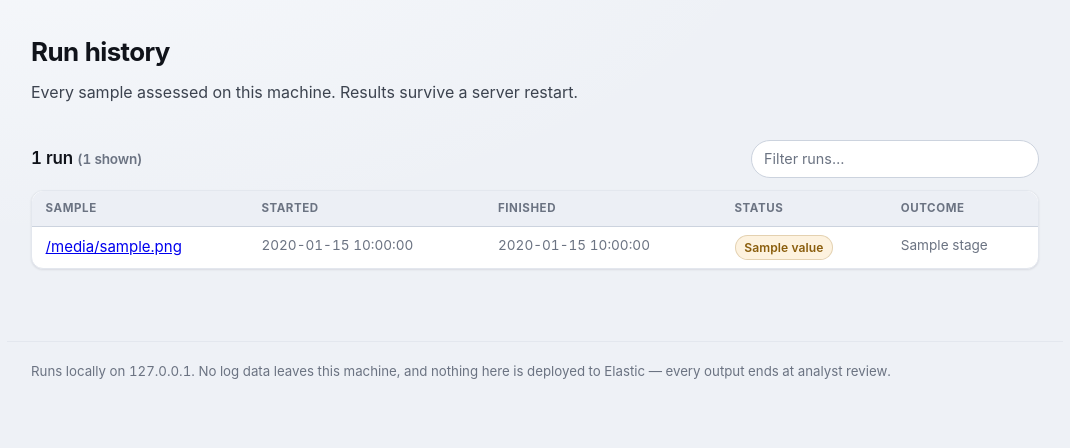
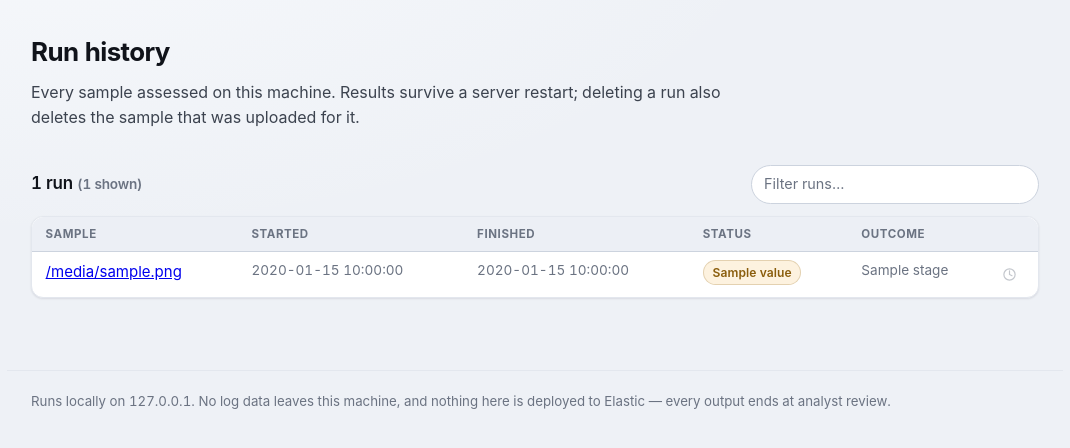
Before and after one commit to Gh05txvx/detection-feasibility-engine, a FastAPI app: template engine/web/templates/history.html in a window 1280 px wide. Shown: the part 54-502 px from the top of the page, without its empty margins (105-1175 px from the left). Run offline with FastAPI, Linux system fonts and the light colour scheme; the template is opened without the code that fills it: most values are stand-ins (such as "Sample title", 1, 10 or a date in 2020); parts of the project's set-up code (start-up, migrations or seed data) failed here and were passed over.

Commit message:
Let a run be deleted, and delete the uploaded sample with it
Backlog 1.9. A delete button on a history table is ordinary. The reason this one
matters is data/uploads/: it is the only place in the project holding real client
log data, and nothing ever removed anything from it. A run could be forgotten
from the UI while the sample it came from sat on disk indefinitely. Deleting a
run now removes all three artefacts: the row, data/jobs/<id>.json, and
data/uploads/<id>-<name>. That half-closes backlog 5.1; expiry is still open.

A run still in flight cannot be deleted. It would write its result file after the
delete, leaving an orphan no row points at. The button is disabled with the
reason on it rather than hidden, so the absence is explained rather than puzzling.

Neither path is trusted for being usual. result_path comes out of the database
and the job id comes off the URL; both are resolved and checked against the
directory they are supposed to be under before anything is unlinked. A delete
route that hands a URL segment to a glob is exactly where a traversal would pay
off. A file that has wandered outside its directory is left alone and the row
still goes, and a file already gone is not an error: the row is what was asked
for, and refusing to finish because someone tidied up by hand would strand them.

The whole panel is swapped rather than the row. Removing just the row would
leave the heading count, the "N shown" filter count and the empty state
disagreeing with what is actually there. One template renders that panel for
both pages, because a route that had to know which of two near-identical tables
called it would drift out of step with them.

The filter is now delegated from the document. An input bound at
DOMContentLoaded stops filtering the moment htmx swaps its panel, and rebinding
after each swap doubles the handlers on the inputs that were not replaced.

It asks before it acts, and the confirmation names the file and says the sample
goes too.

306 tests pass.

Co-Authored-By: Claude Opus 5 <noreply@anthropic.com>
Claude-Session: https://claude.ai/code/session_01UUugAvdnD33N8HfBYpV5Ai

```diff
--- a/engine/web/static/app.css
+++ b/engine/web/static/app.css
@@ -365,6 +365,43 @@ button:disabled { opacity: 0.5; cursor: default; transform: none; box-shadow: no
 
 .button.ghost:hover { background: var(--panel-2); border-color: var(--accent); color: var(--accent); filter: none; }
 .button.small { padding: 0.32rem 0.7rem; font-size: 0.85rem; }
+
+/* A square, quiet button for a row action. It stays low-contrast until the row
+   is hovered, so a column of delete icons does not read as the loudest thing on
+   a page whose subject is the runs themselves. */
+.icon-button {
+  display: inline-grid;
+  place-items: center;
+  width: 1.85rem;
+  height: 1.85rem;
+  padding: 0;
+  border: 1px solid transparent;
+  border-radius: var(--radius-sm);
+  background: transparent;
+  color: var(--muted);
+  box-shadow: none;
+  transition: background 0.13s, color 0.13s, border-color 0.13s;
+}
+
+.icon-button:hover { background: var(--panel-2); color: var(--ink-2); border-color: var(--line); filter: none; transform: none; box-shadow: none; }
+.icon-button.danger:hover { background: var(--bad-soft); color: var(--bad); border-color: var(--bad); }
+.icon-button:disabled { opacity: 0.4; }
+.icon-button:disabled:hover { background: transparent; border-color: transparent; color: var(--muted); }
+
+td.row-actions, th.row-actions { width: 2.6rem; text-align: right; padding-left: 0.2rem; }
+
+/* Visible to a screen reader, and to nobody else. */
+.sr-only {
+  position: absolute;
+  width: 1px;
+  height: 1px;
+  padding: 0;
+  margin: -1px;
+  overflow: hidden;
+  clip: rect(0 0 0 0);
+  white-space: nowrap;
+  border: 0;
+}
 
 /* ---------------------------------------------------------------- badges -- */
 
--- a/engine/web/static/app.js
+++ b/engine/web/static/app.js
@@ -46,19 +46,23 @@
 
   // Type-to-filter over any container of rows or cards. A Windows Security
   // sample produces 146 candidates; scrolling is not a way to find one.
+  //
+  // Delegated from the document rather than bound to each input, because htmx
+  // replaces whole panels: an input bound on DOMContentLoaded stops filtering
+  // the moment its panel is swapped, and rebinding after each swap doubles up
+  // the handlers on the inputs that were not replaced.
   function setupFilters() {
-    var inputs = document.querySelectorAll("[data-filter-target]");
-    Array.prototype.forEach.call(inputs, function (input) {
+    document.addEventListener("input", function (event) {
+      var input = event.target;
+      if (!input || !input.getAttribute || !input.getAttribute("data-filter-target")) return;
+
       var container = document.querySelector(input.getAttribute("data-filter-target"));
-      var counter = input.getAttribute("data-filter-count")
-        ? document.querySelector(input.getAttribute("data-filter-count"))
-        : null;
       if (!container) return;
+      var countSelector = input.getAttribute("data-filter-count");
+      var counter = countSelector ? document.querySelector(countSelector) : null;
 
+      var needle = input.value.trim().toLowerCase();
       var items = container.querySelectorAll("[data-filter-text]");
-
-      input.addEventListener("input", function () {
-        var needle = input.value.trim().toLowerCase();
       var shown = 0;
       Array.prototype.forEach.call(items, function (item) {
         var hit = !needle || item.getAttribute("data-filter-text").indexOf(needle) !== -1;
@@ -67,7 +71,6 @@
       });
       if (counter) counter.textContent = shown;
     });
-    });
   }
 
   document.addEventListener("DOMContentLoaded", function () {
--- /dev/null
+++ b/engine/web/templates/_runs.html
@@ -0,0 +1,89 @@
+{# The run list, on the upload page and on History alike.
+
+   One template rather than two because the delete route re-renders it: a route
+   that has to know which of two near-identical tables called it would drift out
+   of step with them. `view` picks the differences; `jobs` is already scoped to
+   the right limit by whoever rendered this.
+
+   Swapped whole rather than row-by-row so the counts in the heading, the empty
+   state, and the rows can never disagree about what is left. #}
+
+<div id="runs-panel">
+{% if jobs %}
+
+<div class="section-head">
+  {% if view == 'recent' %}
+    <h2>Recent runs</h2>
+    <a class="button ghost small" href="/history">All runs</a>
+  {% else %}
+    <h2>{{ jobs | length }} run{{ '' if jobs | length == 1 else 's' }}
+        <span class="muted small">(<span id="run-count">{{ jobs | length }}</span> shown)</span></h2>
+    <input class="filter" type="search" placeholder="Filter runs&hellip;"
+           data-filter-target="#run-rows" data-filter-count="#run-count">
+  {% endif %}
+</div>
+
+<div class="table-wrap">
+  <table>
+    <thead>
+      <tr>
+        <th>Sample</th>
+        <th>Started</th>
+        {% if view != 'recent' %}<th>Finished</th>{% endif %}
+        <th>Status</th>
+        <th>Outcome</th>
+        <th class="row-actions"><span class="sr-only">Delete</span></th>
+      </tr>
+    </thead>
+    <tbody id="run-rows">
+    {% for job in jobs %}
+      <tr data-filter-text="{{ (job.filename ~ ' ' ~ job.status.value ~ ' ' ~ (job.result_type or '')) | lower }}">
+        <td><a href="/jobs/{{ job.job_id }}">{{ job.filename }}</a></td>
+        <td class="muted small">{{ job.created_at }}</td>
+        {% if view != 'recent' %}<td class="muted small">{{ job.finished_at or '' }}</td>{% endif %}
+        <td>{% include "_job_badge.html" %}</td>
+        <td class="small">{% include "_job_outcome.html" %}</td>
+        <td class="row-actions">
+          {% if job.finished %}
+          <button class="icon-button danger"
+                  hx-delete="/jobs/{{ job.job_id }}?view={{ view }}"
+                  hx-target="#runs-panel"
+                  hx-swap="outerHTML"
+                  hx-confirm="Delete {{ job.filename }}? This removes the uploaded sample and the stored result for that run, and cannot be undone."
+                  title="Delete this run and its uploaded sample"
+                  aria-label="Delete {{ job.filename }}">
+            <svg width="15" height="15" viewBox="0 0 24 24" fill="none" stroke="currentColor"
+                 stroke-width="1.9" stroke-linecap="round" stroke-linejoin="round" aria-hidden="true">
+              <path d="M3 6h18"></path>
+              <path d="M8 6V4a1 1 0 0 1 1-1h6a1 1 0 0 1 1 1v2"></path>
+              <path d="M19 6l-1 14a1 1 0 0 1-1 1H7a1 1 0 0 1-1-1L5 6"></path>
+              <path d="M10 11v6M14 11v6"></path>
+            </svg>
+          </button>
+          {% else %}
+          {# A run still in flight would write its result file after the delete,
+             leaving an orphan the row no longer points at. #}
+          <button class="icon-button" disabled
+                  title="Still running. It can be deleted once it finishes."
+                  aria-label="Cannot delete a run that is still going">
+            <svg width="15" height="15" viewBox="0 0 24 24" fill="none" stroke="currentColor"
+                 stroke-width="1.9" stroke-linecap="round" aria-hidden="true">
+              <path d="M12 6v6l4 2"></path>
+              <circle cx="12" cy="12" r="9"></circle>
+            </svg>
+          </button>
+          {% endif %}
+        </td>
+      </tr>
+    {% endfor %}
+    </tbody>
+  </table>
+</div>
+
+{% elif view != 'recent' %}
+<div class="empty">
+  <p>Nothing assessed yet.</p>
+  <p><a class="button" href="/">Start with a sample</a></p>
+</div>
+{% endif %}
+</div>
--- a/engine/web/templates/history.html
+++ b/engine/web/templates/history.html
@@ -5,38 +5,13 @@
 <h1>Run history</h1>
 
 {% if jobs %}
-<p class="lede">Every sample assessed on this machine. Results survive a server restart.</p>
-
-<div class="section-head">
-  <h2>{{ jobs | length }} run{{ '' if jobs | length == 1 else 's' }}
-      <span class="muted small">(<span id="run-count">{{ jobs | length }}</span> shown)</span></h2>
-  <input class="filter" type="search" placeholder="Filter runs&hellip;"
-         data-filter-target="#run-rows" data-filter-count="#run-count">
-</div>
-
-<div class="table-wrap">
-  <table>
-    <thead>
-      <tr><th>Sample</th><th>Started</th><th>Finished</th><th>Status</th><th>Outcome</th></tr>
-    </thead>
-    <tbody id="run-rows">
-    {% for job in jobs %}
-      <tr data-filter-text="{{ (job.filename ~ ' ' ~ job.status.value ~ ' ' ~ (job.result_type or '')) | lower }}">
-        <td><a href="/jobs/{{ job.job_id }}">{{ job.filename }}</a></td>
-        <td class="muted small">{{ job.created_at }}</td>
-        <td class="muted small">{{ job.finished_at or '' }}</td>
-        <td>{% include "_job_badge.html" %}</td>
-        <td class="small">{% include "_job_outcome.html" %}</td>
-      </tr>
-    {% endfor %}
-    </tbody>
-  </table>
-</div>
-{% else %}
-<div class="empty">
-  <p>Nothing assessed yet.</p>
-  <p><a class="button" href="/">Start with a sample</a></p>
-</div>
+<p class="lede">
+  Every sample assessed on this machine. Results survive a server restart; deleting a
+  run also deletes the sample that was uploaded for it.
+</p>
 {% endif %}
 
+{% set view = 'history' %}
+{% include "_runs.html" %}
+
 {% endblock %}
```
Also changed, not shown: docs/BACKLOG.md (+34 -1 lines), engine/web/routes.py (+75 -2 lines), engine/web/templates/upload.html (+3 -21 lines), tests/test_web.py (+95 -0 lines). Lines whose indentation alone changed are shown as unchanged.
